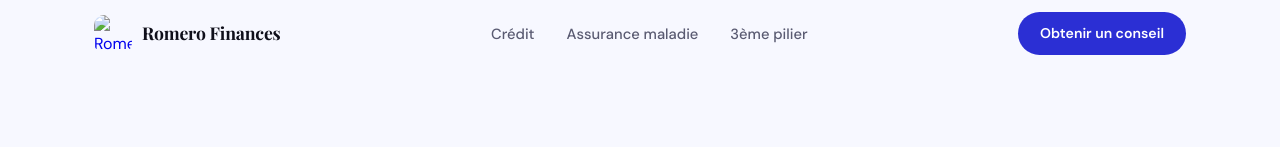
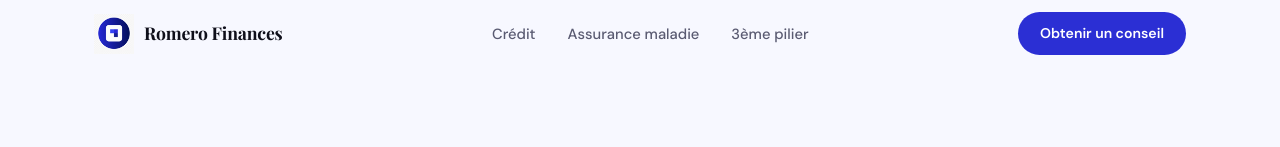
Before and after one commit to romeu-claro-app/romero-finances, a plain HTML site: page index.html in a window 1280 px wide. Shown: the top 147 px of the page. Drawn offline with nearby package versions, Linux system fonts and the light colour scheme; a web font is replaced by a local one.

Commit message:
fix: logo PNG transparente no nav

```diff
--- a/css/style.css
+++ b/css/style.css
@@ -91,10 +91,10 @@ body { font-family: 'DM Sans', sans-serif; background: var(--blue-pale2); color:
   flex-shrink: 0;
 }
 .nav__logo {
-  width: 38px;
-  height: 38px;
-  border-radius: 10px;
-  object-fit: cover;
+  width: 40px;
+  height: 40px;
+  border-radius: 0;
+  object-fit: contain;
 }
 .nav__name {
   font-family: 'Playfair Display', serif;
--- a/index.html
+++ b/index.html
@@ -16,7 +16,7 @@
   <nav class="nav" id="nav">
     <div class="nav__inner">
       <a href="index.html" class="nav__brand">
-        <img src="assets/logo.jpeg" alt="Romero Finances" class="nav__logo" />
+        <img src="assets/logo.png" alt="Romero Finances" class="nav__logo" />
         <span class="nav__name">Romero Finances</span>
       </a>
       <ul class="nav__links">
@@ -338,7 +338,7 @@
 
         <div class="footer__col footer__col--brand">
           <div class="footer__brand">
-            <img src="assets/logo.jpeg" alt="Romero Finances" class="footer__logo" />
+            <img src="assets/logo.png" alt="Romero Finances" class="footer__logo" />
             <span>Romero Finances</span>
           </div>
           <p class="footer__desc">Conseil indépendant en finances personnelles pour les résidents de Suisse romande.</p>
```
Also changed, not shown: assets/logo.png (added).
